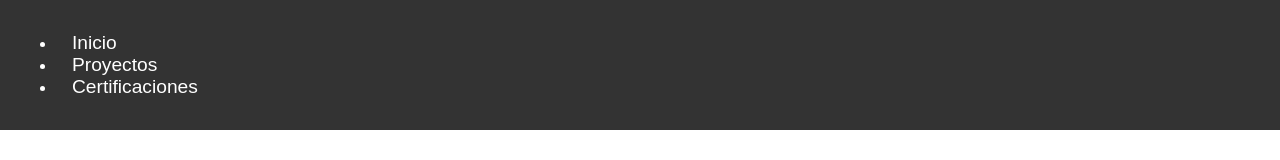
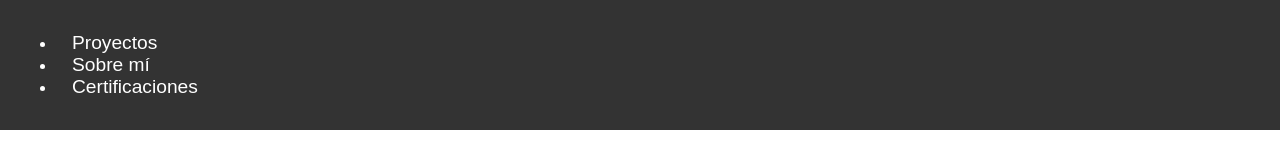
Before and after one commit to paulapoley/portfoliopaulapoley, a React (Create React App) app: page / in a window 1280 px wide. Shown: the top 160 px of the page. Built offline with nearby package versions, Linux system fonts and the light colour scheme.

Commit message:
Update Navbar.jsx

```diff
--- a/src/components/Navbar.jsx
+++ b/src/components/Navbar.jsx
@@ -6,8 +6,8 @@ const Navbar = () => {
   return (
     <nav className="navbar">
       <ul className="navbar-menu">
-        <li><Link to="/">Inicio</Link></li>
-        <li><Link to="/proyectos">Proyectos</Link></li>
+        <li><Link to="/">Proyectos</Link></li>
+        <li><Link to="/about">Sobre mí</Link></li>
         <li><Link to="/certificaciones">Certificaciones</Link></li>
       </ul>
     </nav>
```
